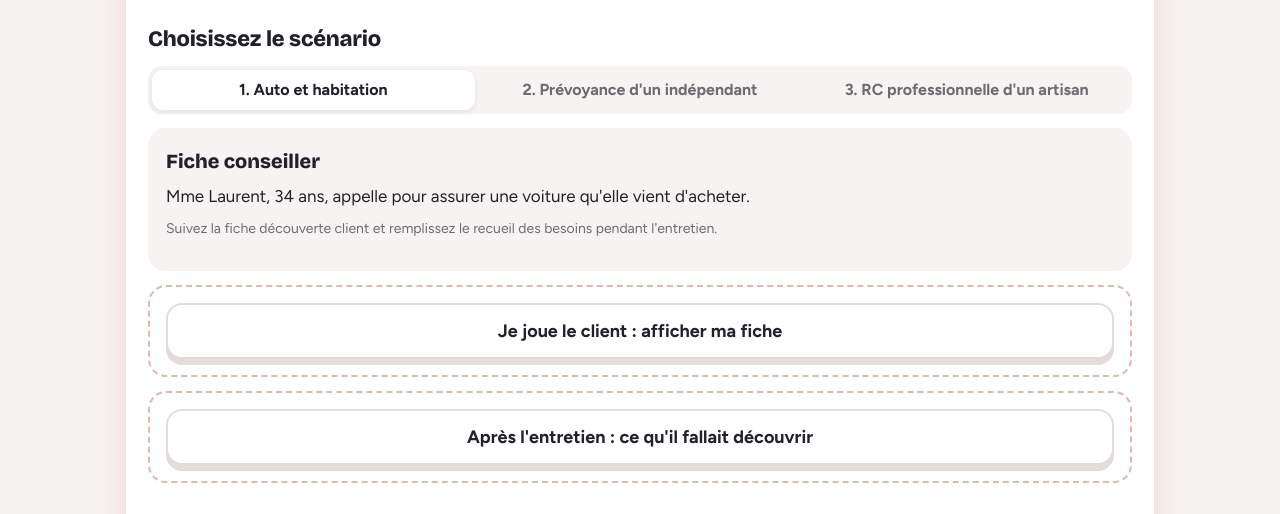
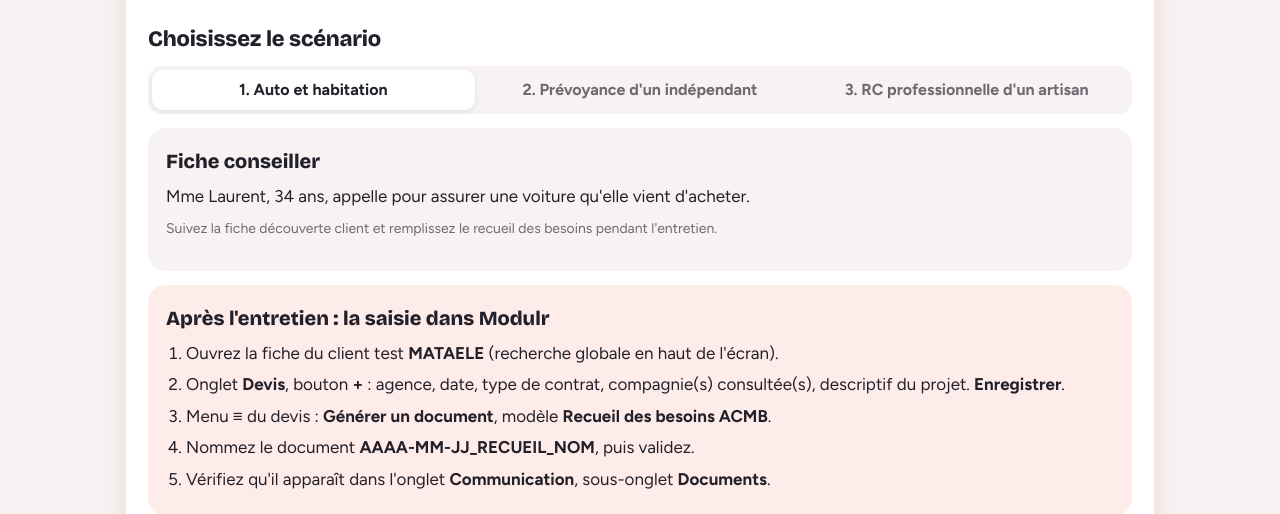
Before and after one commit to Jessica270890/formation, a plain HTML site: page acmb/jeu-de-role.html in a window 1280 px wide. Shown: the part 201-715 px from the top of the page. Drawn offline with nearby package versions, Linux system fonts and the light colour scheme.

Commit message:
Jeu de role : saisie dans Modulr

```diff
--- a/acmb/jeu-de-role.html
+++ b/acmb/jeu-de-role.html
@@ -45,7 +45,7 @@ const SC = [
 const CRIT = ["Se présente et remet le DER", "Annonce sa qualité (agent général ou courtier)", "Explore la situation avant de parler produit",
   "Pose surtout des questions ouvertes", "Fait émerger l'information cachée du scénario", "Demande les contrats déjà en place",
   "Fixe les exigences (budget, franchise, date)", "Ne note aucune information de santé", "Reformule et fait valider",
-  "Annonce la suite (proposition écrite, date)", "Remplit le recueil des besoins et le fait signer"];
+  "Annonce la suite (proposition écrite, date)", "Remplit le recueil des besoins et le fait signer", "Saisit le devis et génère le recueil dans Modulr"];
 const VAL = [["y","Oui"],["p","En partie"],["n","Non"]];
 const K = "acmb-jdr";
 let S = ACMB.store.get(K) || { sc: 0, grid: {}, ex: {}, plus: "", moins: "" };
@@ -62,6 +62,15 @@ function render(){
 
     <div class="panel"><h3>Fiche conseiller</h3><p style="margin:0">${esc(sc.conseiller)}</p>
       <p class="note">Suivez la fiche découverte client et remplissez le recueil des besoins pendant l'entretien.</p></div>
+
+    <div class="panel" style="background:var(--blush)"><h3>Après l'entretien : la saisie dans Modulr</h3>
+      <ol style="margin:6px 0 0;padding-left:20px">
+        <li>Ouvrez la fiche du client test <b>MATAELE</b> (recherche globale en haut de l'écran).</li>
+        <li>Onglet <b>Devis</b>, bouton <b>+</b> : agence, date, type de contrat, compagnie(s) consultée(s), descriptif du projet. <b>Enregistrer</b>.</li>
+        <li>Menu ≡ du devis : <b>Générer un document</b>, modèle <b>Recueil des besoins ACMB</b>.</li>
+        <li>Nommez le document <b>AAAA-MM-JJ_RECUEIL_NOM</b>, puis validez.</li>
+        <li>Vérifiez qu'il apparaît dans l'onglet <b>Communication</b>, sous-onglet <b>Documents</b>.</li>
+      </ol></div>
 
     <div class="reveal" id="rc"><button class="btn ghost" id="bc">Je joue le client : afficher ma fiche</button></div>
     <div class="reveal" id="rf"><button class="btn ghost" id="bf">Après l'entretien : ce qu'il fallait découvrir</button></div>
```
Also changed, not shown: acmb/engagements.html (+1 -1 lines).
